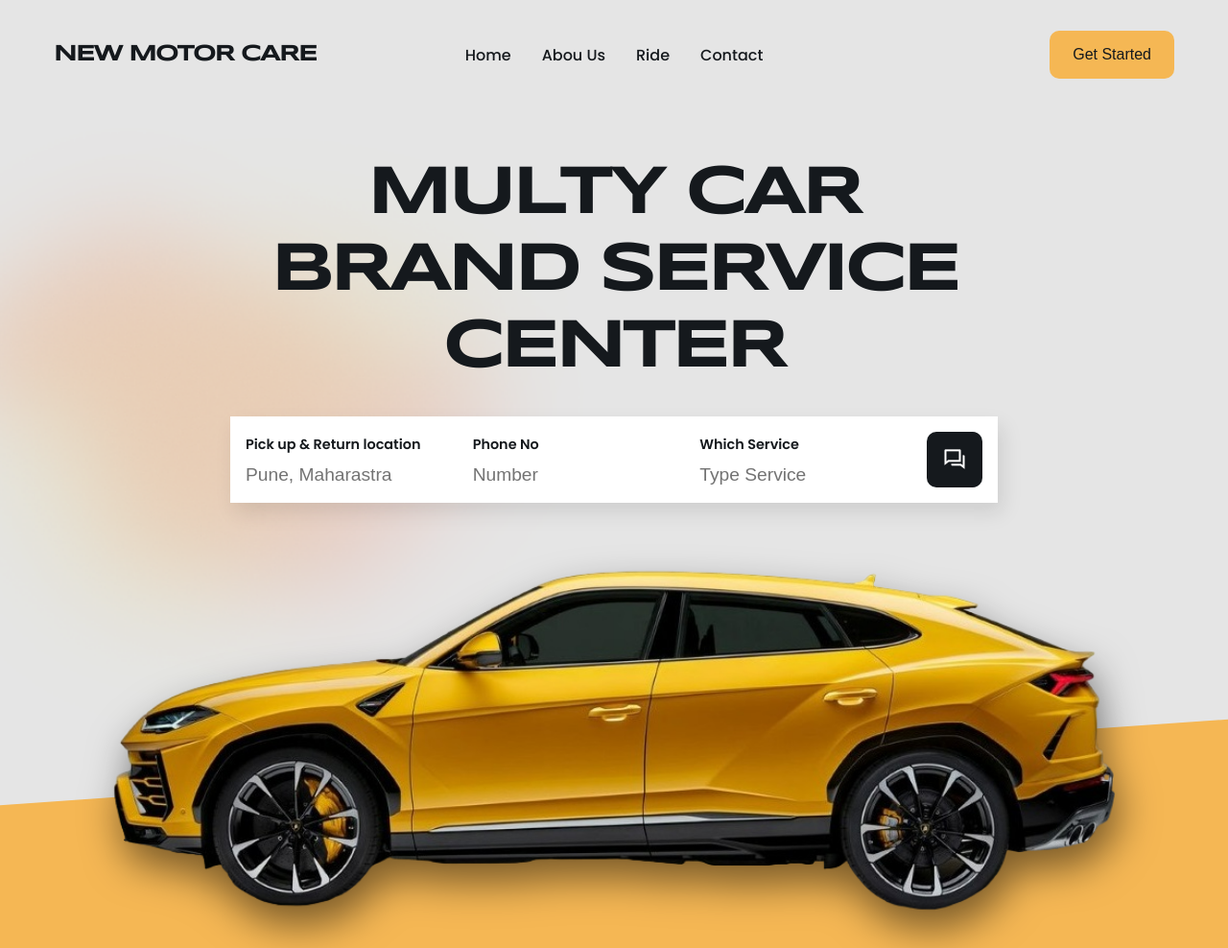
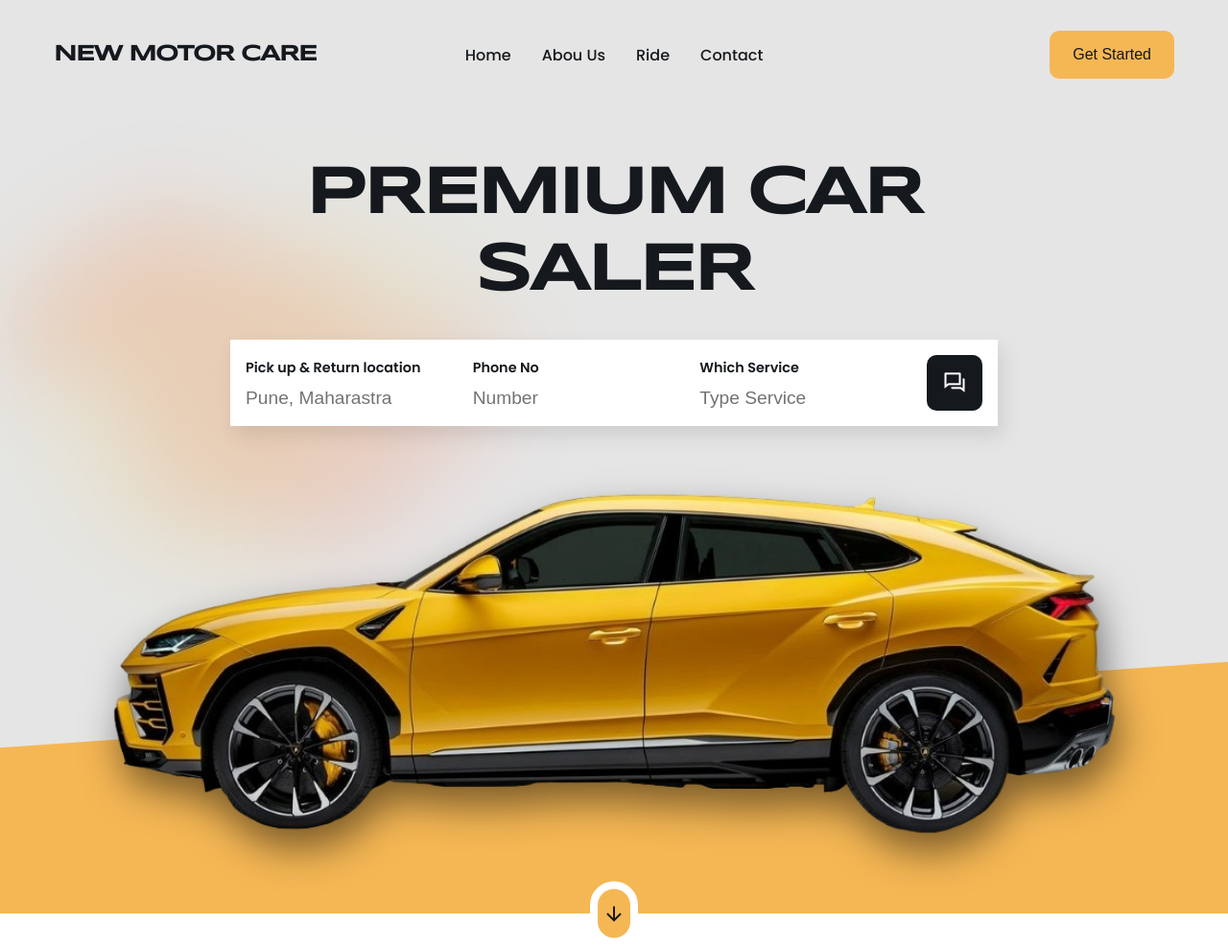
Before and after one commit to newmotorcare/New-Motor-Care-Car-Saler, a plain HTML site: page index.html in a window 1280 px wide. Shown: the top 988 px of the page at 96% size. Drawn offline with nearby package versions, Linux system fonts and the light colour scheme.

Commit message:
Update index.html

```diff
--- a/index.html
+++ b/index.html
@@ -36,7 +36,7 @@
         </div>
       </nav>
       <div class="header__container" id="home">
-        <h1>MULTY CAR BRAND SERVICE CENTER</h1>
+        <h1>PREMIUM CAR SALER</h1>
         <form action="/">
           <div class="input__group">
             <label for="location">Pick up & Return location</label>
```
